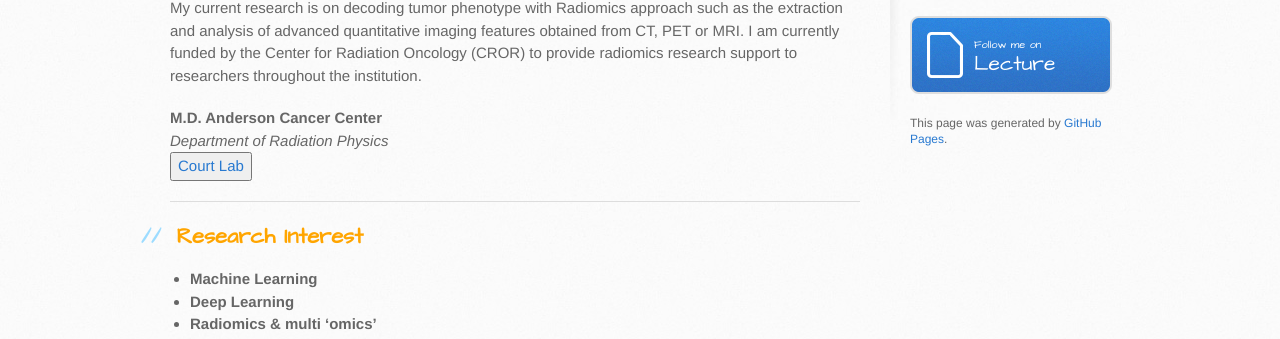
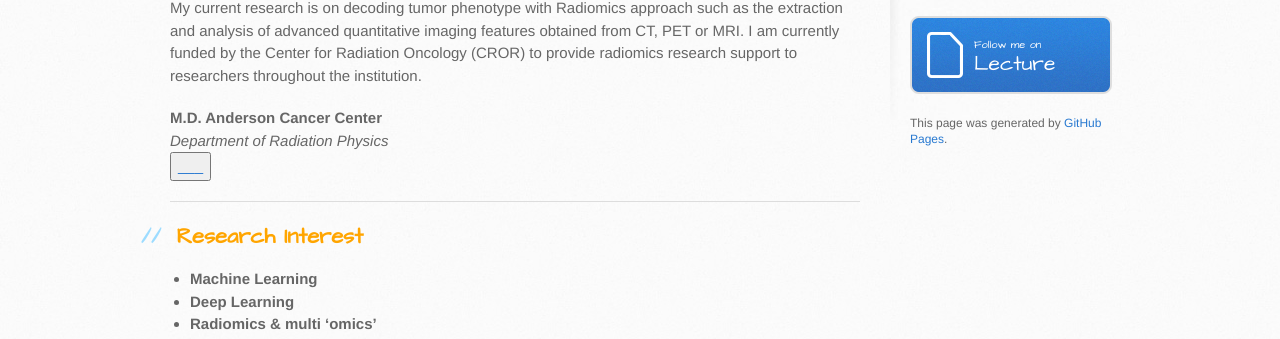
Before and after one commit to aznets/aznets.github.io, a Jekyll site: the page built from index.md, in a window 1280 px wide. Shown: the part 616-955 px from the top of the page. Built offline with Jekyll 4.4.1, drawn with Linux system fonts in a browser that asks for light colours; our own code applies the rules of GitHub Pages for plain Markdown files.

Commit message:
Update index.md

```diff
--- a/index.md
+++ b/index.md
@@ -13,7 +13,7 @@ My current research is on decoding tumor phenotype with Radiomics approach such
 
 **M.D. Anderson Cancer Center** <br>
 _Department of Radiation Physics_ <br>
-<button name="button"><a href="https://www.mdanderson.org/research/departments-labs-institutes/labs/court-laboratory/lab-members.html"> Court Lab </a>
+<button name="button"><a href="https://www.mdanderson.org/"> ___ </a>
 
 ---
 
```
